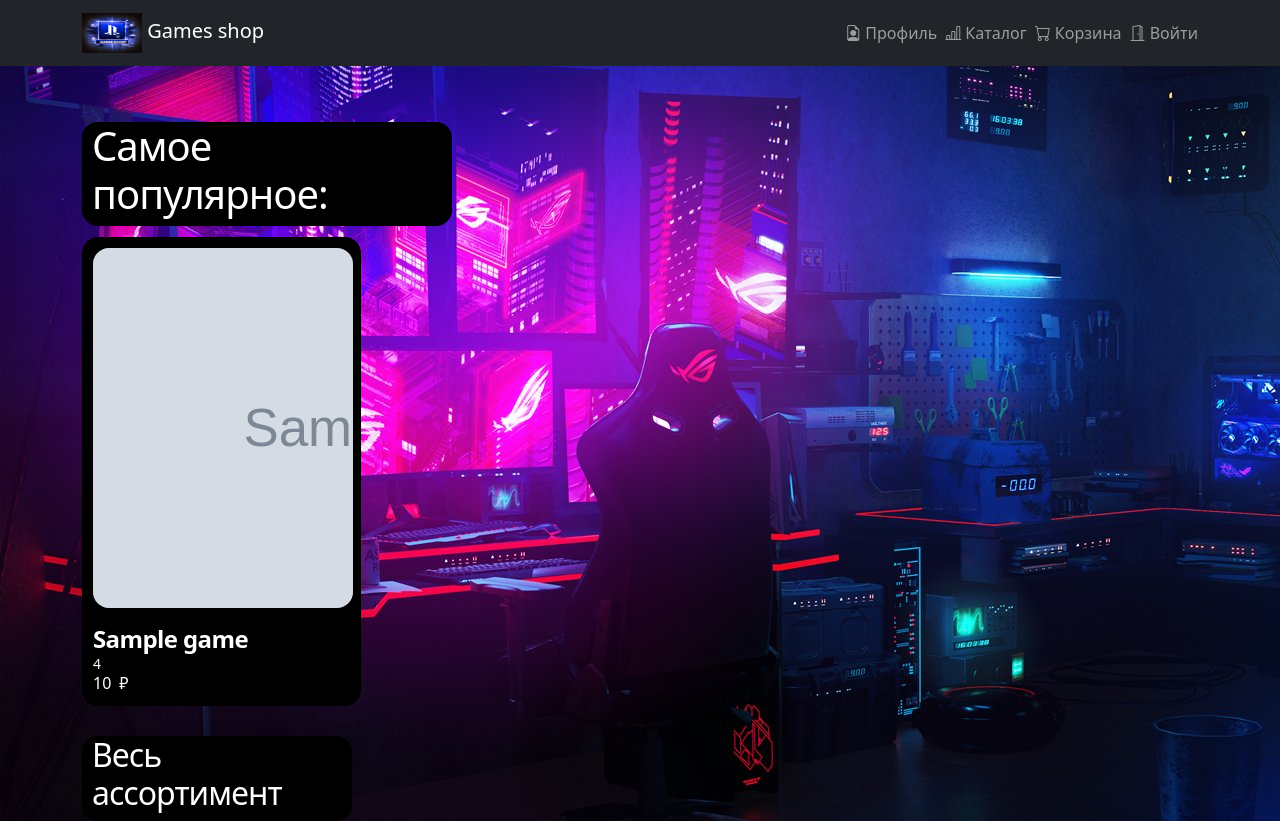
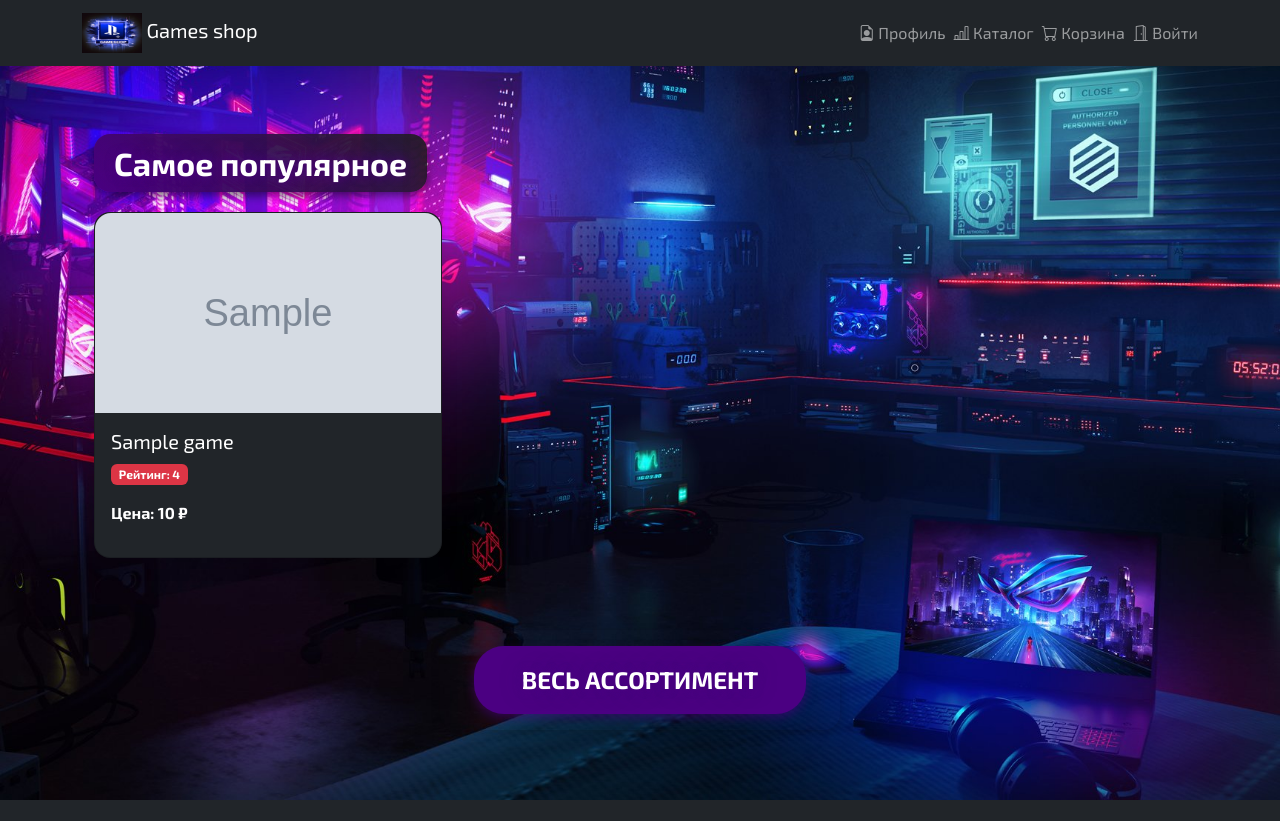
Before and after one commit to Bazalex1/gameshop, a Django app: template templates/shop/main.html in a window 1280 px wide. After the commit the page ends 800 px from the top, so only its background shows below. Run offline with Django 5.2, Linux system fonts and the light colour scheme; the template is opened without the code that fills it: most values are stand-ins (such as "Sample title", 1, 10 or a date in 2020); grey boxes marked "Sample" are stand-in pictures.

Commit message:
fix front main

```diff
--- a/shop/views.py
+++ b/shop/views.py
@@ -1,5 +1,4 @@
 from django.shortcuts import render, get_object_or_404, redirect
-from django.http import HttpResponse
 from .models import Game
 from comments.forms import CommentForm
 from django.contrib import messages
@@ -9,7 +8,7 @@ from django.contrib import messages
 
 def index(request):
     # Список из 5 игр, которые вы хотите отобразить на главной странице
-    featured_games = Game.objects.filter(id__in=[27, 28, 30, 32, 33])
+    featured_games = Game.objects.filter(id__in=[1, 2, 3, 4, 5])
     context = {'featured_games': featured_games}
     return render(request, 'shop/main.html', context)
 
--- a/static/styles/main.css
+++ b/static/styles/main.css
@@ -1,126 +1,155 @@
-body {
-    background-image: url('../images/beg.jpg')!important;
-}
-.navbar-nav .nav-link.active, .navbar-nav .nav-link.show{
-    color: #ffffff; /* цвет текста */
-}
-.featured-games {
-    display: flex;
-    margin-top: 1%;
-    flex-wrap: wrap;
-    justify-content: space-between;
+/* Подключаем футуристический шрифт */
+@import url('https://fonts.googleapis.com/css2?family=Exo+2:wght@400;700&display=swap');
+
+/* Основной стиль для секций */
+.popular-section{
+        display: inline-block; /* Ограничиваем ширину по содержимому */
+        padding: 10px 20px; /* Делаем фон тонким вокруг текста */
+        margin: 20px auto; /* Центрируем секцию */
+        background: linear-gradient(45deg, #4B0082, rgba(29, 29, 29, 0.9)); /* Фон с фиолетовым градиентом */
+        border-radius: 1rem; /* Скругляем углы */
+        box-shadow: 0 4px 10px rgba(0, 0, 0, 0.5); /* Небольшая тень для объёма */
+        text-align: center; /* Центрируем текст внутри */
+    }
+
+    .popular-title {
+        font-size: 2rem; /* Уменьшаем размер текста, если нужно */
+        font-weight: bold;
+        color: #fff; /* Белый текст */
+        margin: 0;
+        text-shadow: 0 2px 5px rgba(0, 0, 0, 0.8); /* Добавляем лёгкую тень к тексту */
+    }
+
+
+/* Кнопка "Весь ассортимент" */
+.btn-shop {
+    display: inline-block;
+    color: #fff;
+    background: #4B0082; /* Индиго */
+    padding: 1rem 3rem;
+    font-size: 1.5rem;
+    font-weight: bold;
+    text-transform: uppercase;
+    border: none;
+    border-radius: 30px;
+    text-decoration: none;
+    transition: all 0.3s ease-in-out;
+    box-shadow: 0 4px 10px rgba(75, 0, 130, 0.5);
 }
 
-.game-card {
-    width: 279px;
-    margin: 0 -155px 30px 0; /* Отступ сверху: 0, справа: 10px, снизу: 30px, слева: 0 */
-    cursor: pointer;
-    display: flex;
-    flex-direction: column;
-    text-align: left;
+.btn-shop:hover {
+    background: #3a006a; /* Темный индиго */
+    box-shadow: 0 6px 20px rgba(75, 0, 130, 0.7);
+    transform: translateY(-5px);
+}
+
+/* Убираем лишние отступы */
+body {
+    margin: 0;
+    padding: 0;
+    font-family: 'Exo 2', sans-serif;
+    background-image: url('../images/beg.jpg')!important;
+    background-size: cover;
+    background-attachment: fixed;
+    background-position: center;
     color: #fff;
-    background-color: #000000;
-    border: 1px solid #000;
-    border-radius: 1rem;
-    padding: 10px;
-    box-sizing: border-box;
-    text-decoration: none !important;
-  }
+}
 
 
-.game-card__img {
-    height: 360px;
-    width: 260px;
-    object-fit: contain;
+/* Карточки с играми */
+.card {
     border-radius: 1rem;
-    display: flex;
-    overflow: hidden;
-    position: relative;
-    --tw-bg-opacity: 1;
-    background-color: #202126;
-    background-color: rgb(32 33 38/var(--tw-bg-opacity));
+    transition: transform 0.3s ease, box-shadow 0.3s ease;
+    background: rgba(0, 0, 0, 0.6); /* Прозрачный темный фон */
 }
+
+.card:hover {
+    transform: translateY(-5px);
+    box-shadow: 0 4px 15px rgba(0, 0, 0, 0.7);
+}
+
+.card-img-top {
+    border-top-left-radius: 1rem;
+    border-top-right-radius: 1rem;
+    height: 200px;
+    object-fit: cover;
+}
+
+/* Вспышки и акценты */
+.popular-title, .btn-shop {
+    text-shadow: 0 0 10px rgba(75, 0, 130, 0.8), 0 0 20px rgba(75, 0, 130, 0.6);
+}
+
+/* Подчеркнутые акценты на карточках */
+.game-card {
+    border-radius: 1rem;
+    background: rgba(0, 0, 0, 0.7);
+    padding: 1rem;
+    box-shadow: 0 4px 15px rgba(0, 0, 0, 0.6);
+    transition: all 0.3s ease;
+    color: #fff;
+}
+
+.game-card:hover {
+    background: rgba(0, 0, 0, 0.8);
+    transform: scale(1.05);
+}
+
+/* Акценты в карточках */
 .game-card__name {
     font-size: 24px;
-    font-weight: 700;
-    letter-spacing: -.025em;
-    line-height: 29px;
-    margin-top: 1rem;
-    min-height: 29px;
+    font-weight: 600;
+    color: #4B0082; /* Индиго */
+    text-shadow: 0 2px 5px rgba(0, 0, 0, 0.7);
 }
 
-.game-card__reviews--yellow{
-    color: #ffe500;
+.game-card__reviews--yellow {
+    color: #ffb500;
 }
 
-.game-card__reviews{
-    font-size: 14px;
-    font-weight: 500;
-    line-height: 1;
-    margin-top: 0.25rem;
-    min-height: 14px;
+.game-card__reviews--green {
+    color: #00ff93;
 }
 
-.game-card__reviews--green{
-    color: #00ff93;
-}
-.game-card__reviews--red{
-    color: #fd3902;
+.game-card__reviews--red {
+    color: #ff2a2a;
 }
 
+/* Акценты в ценах */
 .prices {
     align-items: flex-end;
-    -moz-column-gap: .5rem;
-    column-gap: 0.5rem;
     display: flex;
-    height: 1.5rem;
+    gap: 0.5rem;
 }
-.prices::after {
-    content: "₽";
-  }
 
 .game-card__prices {
     margin-top: auto;
 }
 
-
-.best_card {
-    margin-top: 5%;
+/* Акценты на кнопках и элементах */
+.btn-gradient {
+    background: linear-gradient(135deg, #4B0082, #3a006a);
+    text-shadow: 0 0 15px rgba(75, 0, 130, 0.7);
+    padding: 1rem 2rem;
+}
+.shop-section {
+    padding: 1rem 0; /* Уменьшаем отступы сверху и снизу */
+    border-radius: 1rem;
+    margin-top: 2rem; /* Меньший отступ сверху */
+    text-align: center;
+    box-shadow: 0 2px 10px rgba(0, 0, 0, 0.2); /* Легкий эффект тени */
+    max-width: 400px; /* Ограниваем ширину кнопки */
+    margin-left: auto; /* Центруем */
+    margin-right: auto; /* Центруем */
 }
 
 
-.best_card_title {
-    width: 370px;
-    align-items: center;
-    display: flex;
-    font-size: 40px;
-    font-weight: 700;
-    letter-spacing: -.025em;
-    line-height: 36px;
-    text-align: left;
-    --tw-text-opacity: 1;
-    color: #fff;
-    color: rgb(255 255 255/var(--tw-text-opacity));
-    gap: 16px;
-    border-radius: 1rem;
-    background-color: #000000;
-    padding-left: 10px;
+/* Адаптивность */
+@media (max-width: 768px) {
+    .highlight-title {
+        font-size: 2rem;
+    }
+    .btn-gradient {
+        font-size: 1rem;
+    }
 }
-
-.more {
-    width: 270px;
-    padding-left: 10px;
-    align-items: center;
-    display: flex;
-    font-size: 40px;
-    font-weight: 700;
-    letter-spacing: -.025em;
-    line-height: 36px;
-    text-align: left;
-    --tw-text-opacity: 1;
-    color: #fff;
-    color: rgb(255 255 255/var(--tw-text-opacity));
-    gap: 16px;
-    border-radius: 1rem;
-    background-color: #000000;
-}
--- a/templates/shop/main.html
+++ b/templates/shop/main.html
@@ -2,28 +2,34 @@
 {% load static %}
 {% block Title %} Магазин {% endblock Title %}
 {% block content %}
-<div class = "best_card">
-    <div class = "best_card_title" ><h1> Самое популярное:</h1> </div>
-    <div class="featured-games">
-    {% for game in featured_games %}
-        <a href="{% url 'shop:single_game' game.id %}" class="game-card">
-        <div class="game-card__img">
-            <img src="{{ game.image.url }}" alt="{{ game.name }}">
+<div class="container mt-5">
+    <!-- Заголовок "Самое популярное" -->
+    <div class="popular-section">
+        <h1 class="popular-title">Самое популярное</h1>
+    </div>
+    <div class="row">
+        {% for game in featured_games %}
+        <div class="col-md-4 col-sm-6 mb-4">
+            <a href="{% url 'shop:single_game' game.id %}" class="card text-decoration-none text-white bg-dark h-100 shadow">
+                <img src="{{ game.image.url }}" class="card-img-top img-fluid" alt="{{ game.name }}">
+                <div class="card-body d-flex flex-column">
+                    <h5 class="card-title">{{ game.title }}</h5>
+                    <p class="card-text">
+                        <span class="badge {% if game.rating > 8 %}bg-success{% elif game.rating > 5 %}bg-warning{% else %}bg-danger{% endif %}">
+                            Рейтинг: {{ game.rating }}
+                        </span>
+                    </p>
+                    <p class="mt-auto fw-bold">Цена: {{ game.price }} ₽</p>
+                </div>
+            </a>
         </div>
-        <div class="game-card__name">
-            {{ game.title }}
-        </div>
-        <div class="game-card__reviews game-card__reviews--{{ game.get_rating_color }}">
-            {{ game.rating }}
-        </div>
-        <div class="game-card__prices prices">
-            {{ game.price }}
-        </div>
+        {% endfor %}
+    </div>
+    <!-- Кнопка "Весь ассортимент" -->
+    <div class="shop-section text-center mt-5">
+        <a href="{% url 'shop:game_list' %}" class="btn-shop">
+            Весь ассортимент
         </a>
-    {% endfor %}
     </div>
 </div>
-<div class="more">
-    <a href="{% url 'shop:game_list' %}" style="color: #fff; text-decoration: none;"><h2>Весь ассортимент</h2></a>
-  </div>
 {% endblock content %}
```
Also changed, not shown: py.py (added, +23 -0 lines).
